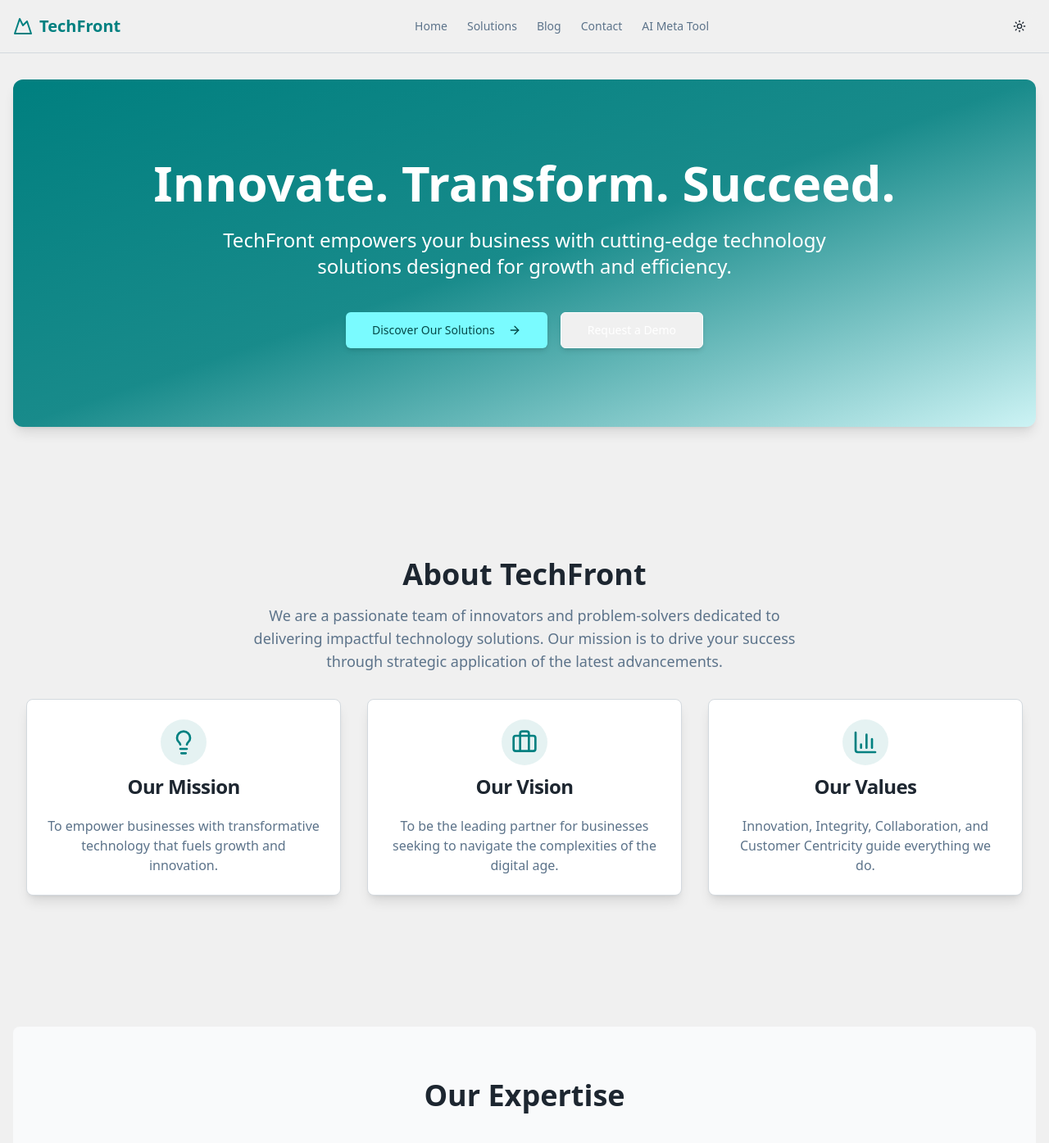
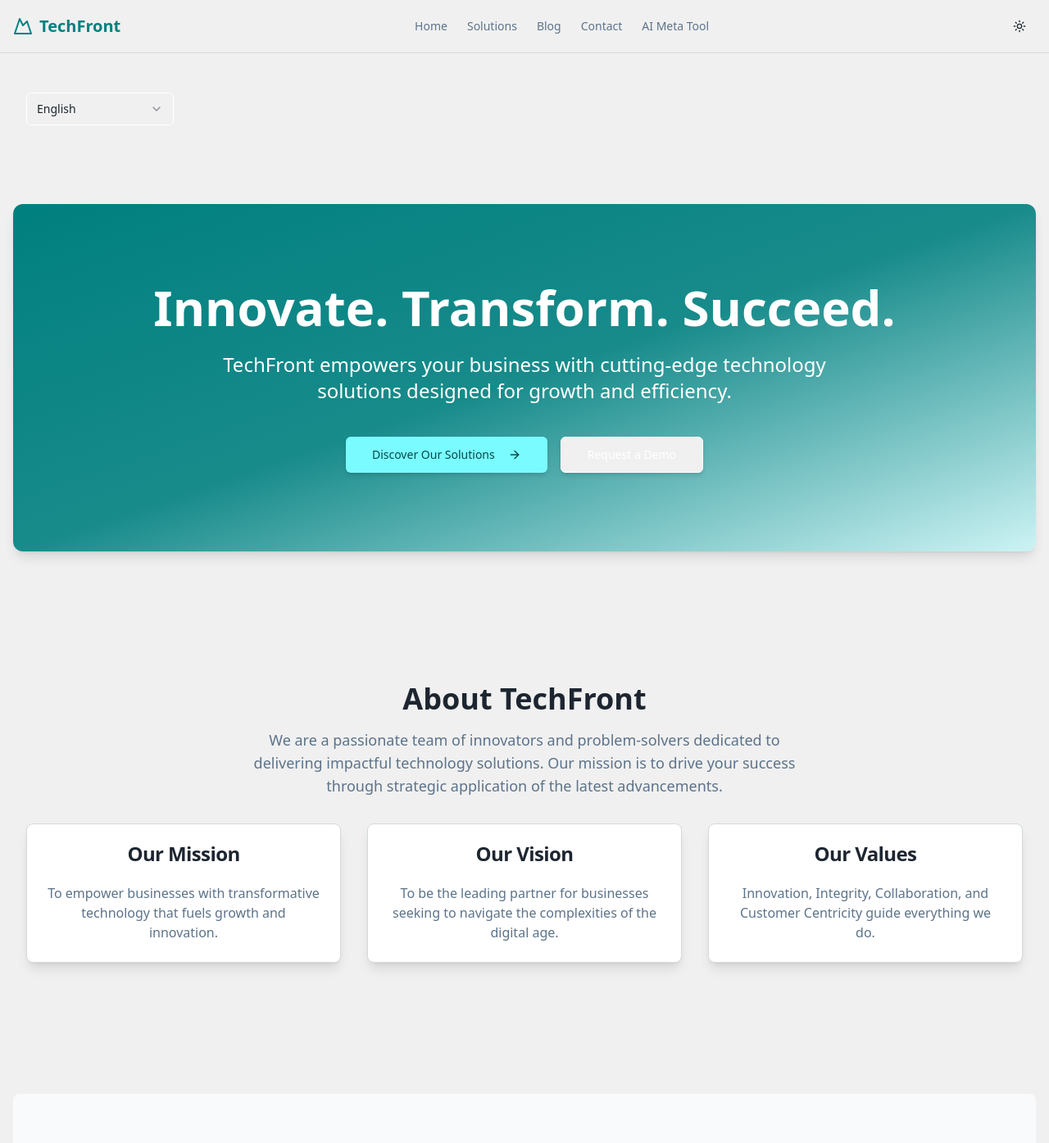
Before and after one commit to BernydotJar/LCH-Technologies, a Next.js app: page / in a window 1280 px wide. Shown: the top 1395 px of the page at 82% size. Built offline with nearby package versions, Linux system fonts and the light colour scheme.

Commit message:
feat(i18n): add language selector to landing page
Original message:
chore(content): Refined and standardized commit history – LCH Technologies

```diff
--- a/next.config.ts
+++ b/next.config.ts
@@ -18,6 +18,10 @@ const nextConfig: NextConfig = {
       },
     ],
   },
+  i18n: {
+    locales: ['en', 'es'],
+    defaultLocale: 'en',
+  },
 };
 
 export default nextConfig;
--- a/src/app/page.tsx
+++ b/src/app/page.tsx
@@ -1,78 +1,154 @@
+'use client';
+import { useState } from 'react';
 import Image from 'next/image';
 import Link from 'next/link';
 import { Button } from '@/components/ui/button';
 import { Card, CardContent, CardDescription, CardHeader, CardTitle } from '@/components/ui/card';
 import { ArrowRight, Lightbulb, Briefcase, MessageSquare, BarChart3 } from 'lucide-react';
+import {
+  Select,
+  SelectContent,
+  SelectItem,
+  SelectTrigger,
+  SelectValue,
+} from "@/components/ui/select"
 
 export default function Home() {
+  const [language, setLanguage] = useState('en');
+
+  const languages = [
+    { code: 'en', name: 'English' },
+    { code: 'es', name: 'Spanish' },
+    // Add more languages here
+  ];
+
+  const translations = {
+    en: {
+      heroTitle: 'Innovate. Transform. Succeed.',
+      heroSubtitle: 'TechFront empowers your business with cutting-edge technology solutions designed for growth and efficiency.',
+      discoverButton: 'Discover Our Solutions',
+      requestDemoButton: 'Request a Demo',
+      aboutTitle: 'About TechFront',
+      aboutSubtitle: 'We are a passionate team of innovators and problem-solvers dedicated to delivering impactful technology solutions. Our mission is to drive your success through strategic application of the latest advancements.',
+      missionTitle: 'Our Mission',
+      missionText: 'To empower businesses with transformative technology that fuels growth and innovation.',
+      visionTitle: 'Our Vision',
+      visionText: 'To be the leading partner for businesses seeking to navigate the complexities of the digital age.',
+      valuesTitle: 'Our Values',
+      valuesText: 'Innovation, Integrity, Collaboration, and Customer Centricity guide everything we do.',
+      expertiseTitle: 'Our Expertise',
+      customSoftware: 'Custom Software Development',
+      cloudSolutions: 'Cloud Solutions',
+      aiMl: 'AI & Machine Learning',
+      dataAnalytics: 'Data Analytics',
+      cybersecurity: 'Cybersecurity',
+      itConsulting: 'IT Consulting',
+      learnMore: 'Learn More',
+      ctaTitle: 'Ready to Elevate Your Business?',
+      ctaSubtitle: 'Let\'s discuss how TechFront can tailor solutions to meet your unique challenges and goals.',
+      getInTouch: 'Get In Touch',
+    },
+    es: {
+      heroTitle: 'Innovar. Transformar. Tener éxito.',
+      heroSubtitle: 'TechFront impulsa su negocio con soluciones tecnológicas de vanguardia diseñadas para el crecimiento y la eficiencia.',
+      discoverButton: 'Descubra nuestras soluciones',
+      requestDemoButton: 'Solicite una demostración',
+      aboutTitle: 'Sobre TechFront',
+      aboutSubtitle: 'Somos un equipo apasionado de innovadores y solucionadores de problemas dedicados a ofrecer soluciones tecnológicas impactantes. Nuestra misión es impulsar su éxito a través de la aplicación estratégica de los últimos avances.',
+      missionTitle: 'Nuestra misión',
+      missionText: 'Empoderar a las empresas con tecnología transformadora que impulse el crecimiento y la innovación.',
+      visionTitle: 'Nuestra visión',
+      visionText: 'Ser el socio líder para las empresas que buscan navegar por las complejidades de la era digital.',
+      valuesTitle: 'Nuestros valores',
+      valuesText: 'La innovación, la integridad, la colaboración y la centralidad en el cliente guían todo lo que hacemos.',
+      expertiseTitle: 'Nuestra experiencia',
+      customSoftware: 'Desarrollo de software a medida',
+      cloudSolutions: 'Soluciones en la nube',
+      aiMl: 'IA y aprendizaje automático',
+      dataAnalytics: 'Análisis de datos',
+      cybersecurity: 'Ciberseguridad',
+      itConsulting: 'Consultoría de TI',
+      learnMore: 'Más información',
+      ctaTitle: '¿Listo para elevar su negocio?',
+      ctaSubtitle: 'Hablemos de cómo TechFront puede adaptar soluciones para satisfacer sus desafíos y objetivos únicos.',
+      getInTouch: 'Póngase en contacto',
+    }
+  };
+
+  const t = translations[language as keyof typeof translations];
+
   return (
     <div className="flex flex-col items-center space-y-16 md:space-y-24">
+       {/* Language Selector */}
+       <div className="container mx-auto px-4 text-right pt-4">
+        <Select onValueChange={setLanguage} defaultValue={language}>
+          <SelectTrigger className="w-[180px]">
+            <SelectValue placeholder="Select Language" />
+          </SelectTrigger>
+          <SelectContent>
+            {languages.map((lang) => (
+              <SelectItem key={lang.code} value={lang.code}>{lang.name}</SelectItem>
+            ))}
+          </SelectContent>
+        </Select>
+      </div>
       {/* Hero Section */}
       <section className="w-full text-center py-16 md:py-24 rounded-xl shadow-lg bg-gradient-to-br from-primary via-primary/90 to-accent/30 text-primary-foreground">
         <div className="container mx-auto px-4">
           <h1 className="text-4xl md:text-6xl font-bold mb-6">
-            Innovate. Transform. Succeed.
+            {t.heroTitle}
           </h1>
           <p className="text-lg md:text-2xl mb-10 max-w-3xl mx-auto">
-            TechFront empowers your business with cutting-edge technology solutions designed for growth and efficiency.
+            {t.heroSubtitle}
           </p>
           <div className="space-x-4">
             <Button size="lg" asChild className="bg-accent text-accent-foreground hover:bg-accent/90 transition-all duration-300 transform hover:scale-105 shadow-md">
-              <Link href="/solutions">Discover Our Solutions <ArrowRight className="ml-2 h-5 w-5" /></Link>
+              <Link href="/solutions">{t.discoverButton} <ArrowRight className="ml-2 h-5 w-5" /></Link>
             </Button>
             <Button size="lg" variant="outline" asChild className="text-primary-foreground border-primary-foreground hover:bg-primary-foreground hover:text-primary transition-all duration-300 transform hover:scale-105 shadow-md">
-              <Link href="/contact">Request a Demo</Link>
+              <Link href="/contact">{t.requestDemoButton}</Link>
             </Button>
           </div>
         </div>
       </section>
 
-      {/* Placeholder: About Us Section */}
+      {/* About Us Section */}
       <section id="about" className="w-full py-12 md:py-16">
         <div className="container mx-auto px-4 text-center">
           <h2 className="text-3xl md:text-4xl font-semibold mb-4 text-foreground">About TechFront</h2>
           <p className="text-lg text-muted-foreground max-w-2xl mx-auto mb-8">
-            We are a passionate team of innovators and problem-solvers dedicated to delivering impactful technology solutions. Our mission is to drive your success through strategic application of the latest advancements.
+            {t.aboutSubtitle}
           </p>
           <div className="grid md:grid-cols-3 gap-8">
             <Card className="text-center shadow-lg hover:shadow-xl transition-shadow duration-300">
               <CardHeader>
-                <div className="mx-auto bg-primary/10 text-primary rounded-full p-3 w-fit mb-2">
-                  <Lightbulb size={32} />
-                </div>
-                <CardTitle>Our Mission</CardTitle>
+                <CardTitle>{t.missionTitle}</CardTitle>
               </CardHeader>
               <CardContent>
-                <p className="text-muted-foreground">To empower businesses with transformative technology that fuels growth and innovation.</p>
+                <p className="text-muted-foreground">{t.missionText}</p>
               </CardContent>
             </Card>
             <Card className="text-center shadow-lg hover:shadow-xl transition-shadow duration-300">
               <CardHeader>
-                <div className="mx-auto bg-primary/10 text-primary rounded-full p-3 w-fit mb-2">
-                  <Briefcase size={32} />
-                </div>
-                <CardTitle>Our Vision</CardTitle>
+                <CardTitle>{t.visionTitle}</CardTitle>
               </CardHeader>
               <CardContent>
-                <p className="text-muted-foreground">To be the leading partner for businesses seeking to navigate the complexities of the digital age.</p>
+                <p className="text-muted-foreground">{t.visionText}</p>
               </CardContent>
             </Card>
             <Card className="text-center shadow-lg hover:shadow-xl transition-shadow duration-300">
               <CardHeader>
-                <div className="mx-auto bg-primary/10 text-primary rounded-full p-3 w-fit mb-2">
-                  <BarChart3 size={32} />
-                </div>
-                <CardTitle>Our Values</CardTitle>
+                <CardTitle>{t.valuesTitle}</CardTitle>
               </CardHeader>
               <CardContent>
-                <p className="text-muted-foreground">Innovation, Integrity, Collaboration, and Customer Centricity guide everything we do.</p>
+                <p className="text-muted-foreground">{t.valuesText}</p>
               </CardContent>
             </Card>
           </div>
         </div>
       </section>
 
-      {/* Placeholder: Solutions/Services Section */}
+      {/* Solutions/Services Section */}
       <section id="solutions" className="w-full py-12 md:py-16 bg-secondary rounded-lg">
         <div className="container mx-auto px-4 text-center">
           <h2 className="text-3xl md:text-4xl font-semibold mb-10 text-foreground">Our Expertise</h2>
@@ -84,17 +160,17 @@ export default function Home() {
                   <CardDescription>Brief description of {service.toLowerCase()} and its benefits.</CardDescription>
                 </CardHeader>
                 <CardContent>
-                  <Button variant="link" asChild className="text-accent-foreground hover:text-primary">
-                    <Link href={`/solutions/${service.toLowerCase().replace(/\s+/g, '-').replace(/&/g, 'and')}`}>Learn More <ArrowRight className="ml-2 h-4 w-4" /></Link>
+                  <Button variant="link" asChild className="text-accent-foreground hover:text-primary" disabled>
+                    <Link href={`/solutions/${service.toLowerCase().replace(/\s+/g, '-').replace(/&/g, 'and')}`}>{t.learnMore} <ArrowRight className="ml-2 h-4 w-4" /></Link>
                   </Button>
                 </CardContent>
               </Card>
             ))}
           </div>
         </div>
-      </section>
+      </section>  {/* Added closing tag for services section */}
 
-      {/* Placeholder: Call to Action / Contact Section Preview */}
+      {/* Call to Action / Contact Section Preview */}
       <section id="contact-preview" className="w-full py-12 md:py-20">
         <div className="container mx-auto px-4 text-center">
           <Card className="max-w-2xl mx-auto p-6 md:p-10 shadow-xl bg-gradient-to-r from-accent/80 to-primary/80 text-primary-foreground">
@@ -103,7 +179,7 @@ export default function Home() {
               Let's discuss how TechFront can tailor solutions to meet your unique challenges and goals.
             </p>
             <Button size="lg" variant="secondary" asChild className="bg-primary-foreground text-primary hover:bg-primary-foreground/90 transition-all duration-300 transform hover:scale-105 shadow-md">
-              <Link href="/contact">Get In Touch <MessageSquare className="ml-2 h-5 w-5" /></Link>
+              <Link href="/contact">{t.getInTouch} <MessageSquare className="ml-2 h-5 w-5" /></Link>
             </Button>
           </Card>
         </div>
```
